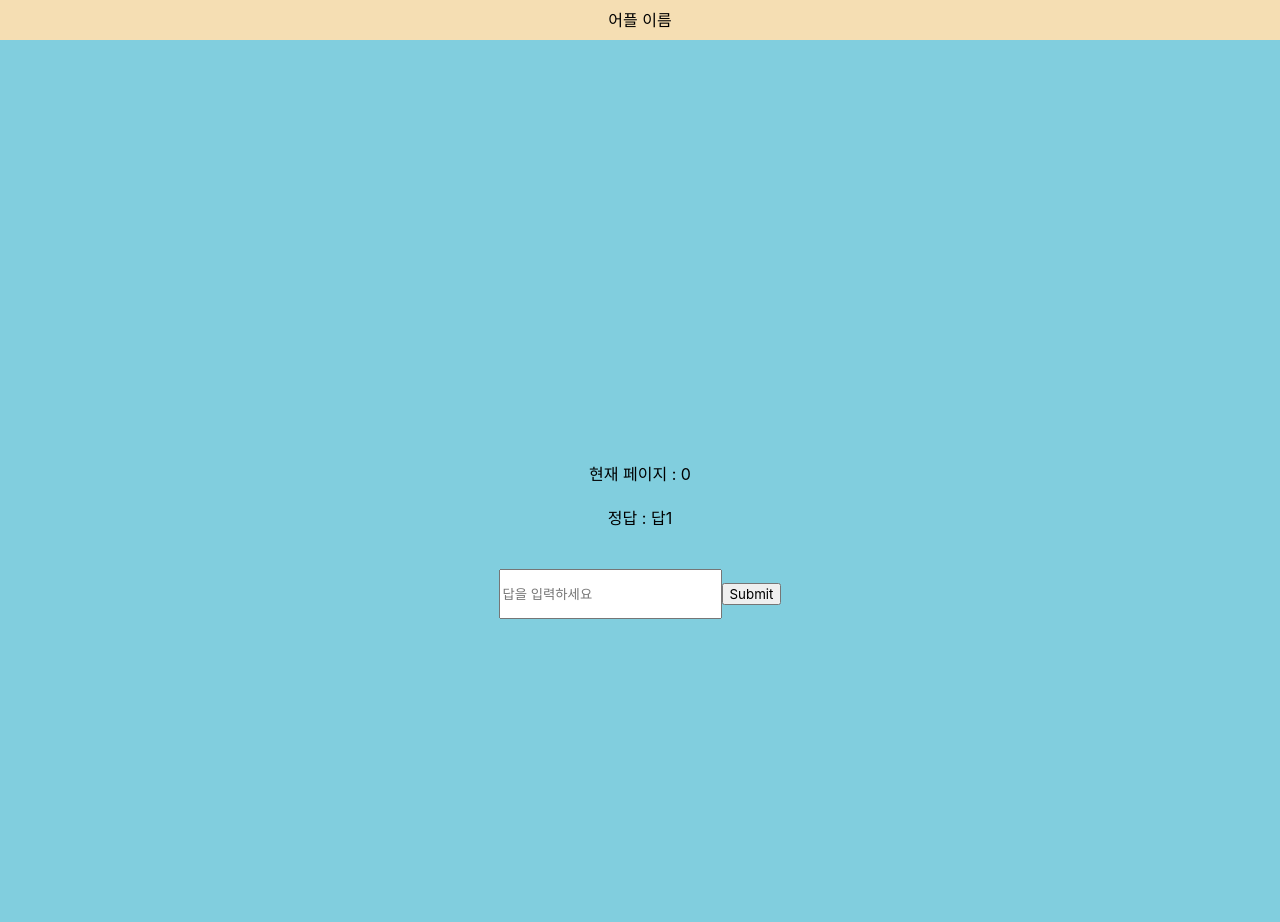
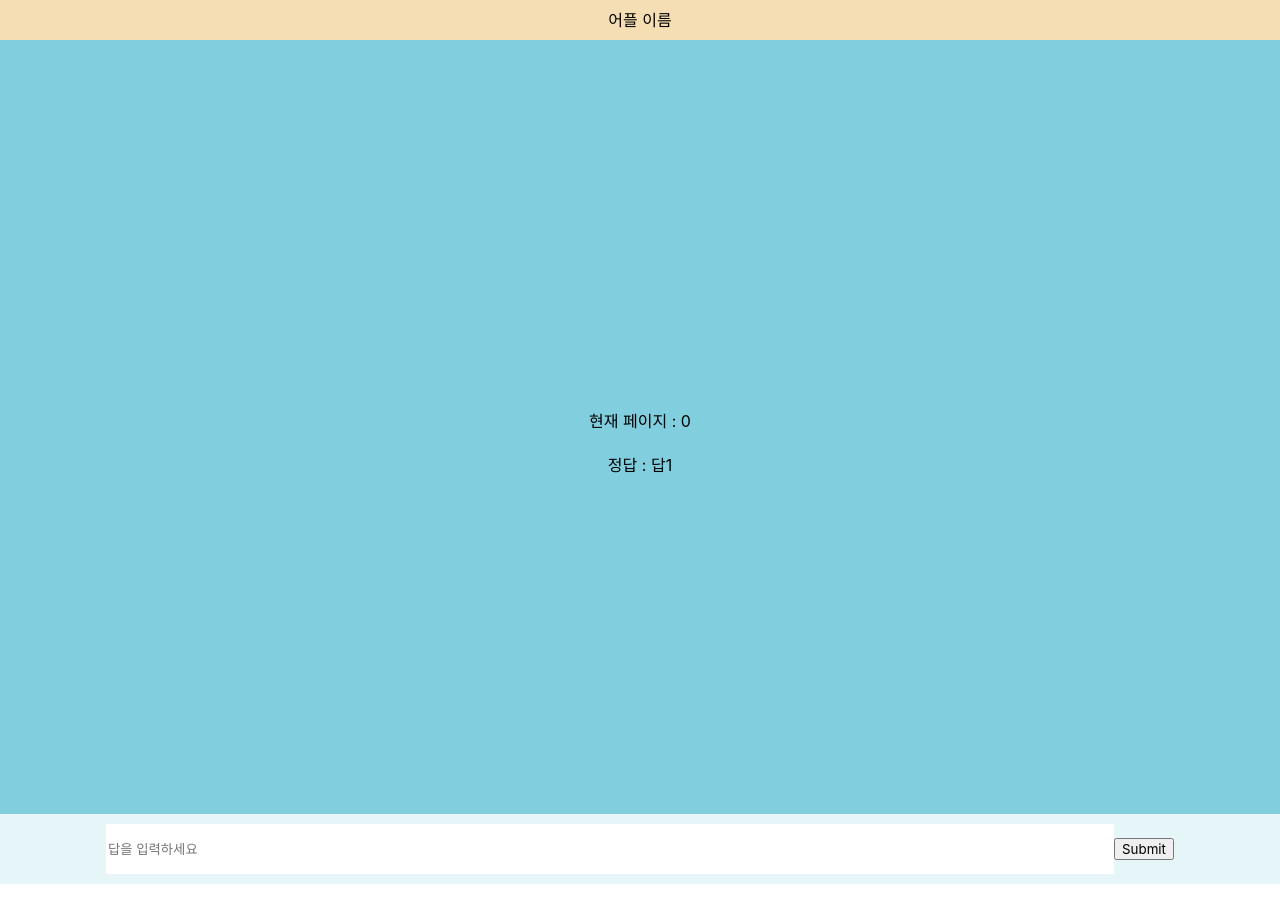
Before and after one commit to j2noo/minpann, a React (Vite) app: page / in a window 1280 px wide. Shown: the top 922 px of the page. After the commit the page ends 884 px from the top, so only its background shows below. Built offline with nearby package versions, Linux system fonts and the light colour scheme.

Commit message:
feat : 배경 이미지 커스텀 추가

```diff
--- a/src/pages/Question.jsx
+++ b/src/pages/Question.jsx
@@ -4,7 +4,7 @@ import styled from "styled-components";
 import { currPageState } from "../atom";
 
 // eslint-disable-next-line react/prop-types
-const Question = ({ answer }) => {
+const Question = ({ answer, bgSrc }) => {
   const [currPage, setCurrPage] = useRecoilState(currPageState);
   const [inputValue, setInputValue] = useState();
   const handleSubmit = (event) => {
@@ -18,7 +18,7 @@ const Question = ({ answer }) => {
     }
   };
   return (
-    <StartLayout>
+    <StartLayout $bgSrc={bgSrc}>
       <div>현재 페이지 : {currPage} </div>
       <br />
       <div>정답 : {answer} </div>
@@ -40,23 +40,39 @@ const Question = ({ answer }) => {
 };
 const StartLayout = styled.div`
   width: 100%;
-  height: 1000px;
-  background: url("assets/bg.png") no-repeat;
+  height: 844px;
+  overflow-y: scroll;
+  background: url(${(props) => props.$bgSrc}) no-repeat;
   background-size: cover;
 
   display: flex;
   flex-direction: column;
   justify-content: center;
   align-items: center;
+  position: relative;
 `;
 const InputForm = styled.form`
+  position: absolute;
+  bottom: 0;
   display: flex;
   justify-content: center;
   align-items: center;
+  width: 100%; /* Make the input form full width */
+  background-color: rgba(
+    255,
+    255,
+    255,
+    0.8
+  ); /* Add a semi-transparent background */
+  padding: 10px; /* Add some padding to separate it from the edge */
 `;
+
 const Input = styled.input`
   width: 80%;
   height: 50px;
+  border: none; /* Remove the border */
+  outline: none; /* Remove the outline */
 `;
+
 const InputButton = styled.input``;
 export default Question;
--- a/src/pages/Start.jsx
+++ b/src/pages/Start.jsx
@@ -1,14 +1,16 @@
 import { useRecoilValue } from "recoil";
 import { currPageState } from "../atom";
 import Question from "./Question";
+import img1 from "/assets/bg.png";
 
 const Start = () => {
-  const answers = ["답1", "답2", "답3"];
+  const answers = ["답1", "답2", "답3", "안녕"];
+  const imgSrcs = [img1, img1, img1, img1];
   const currPage = useRecoilValue(currPageState);
 
   let content;
   if (currPage < answers.length) {
-    content = <Question answer={answers[currPage]} />;
+    content = <Question answer={answers[currPage]} bgSrc={imgSrcs[currPage]} />;
   } else {
     content = <div>종료 페이지</div>;
   }
```
